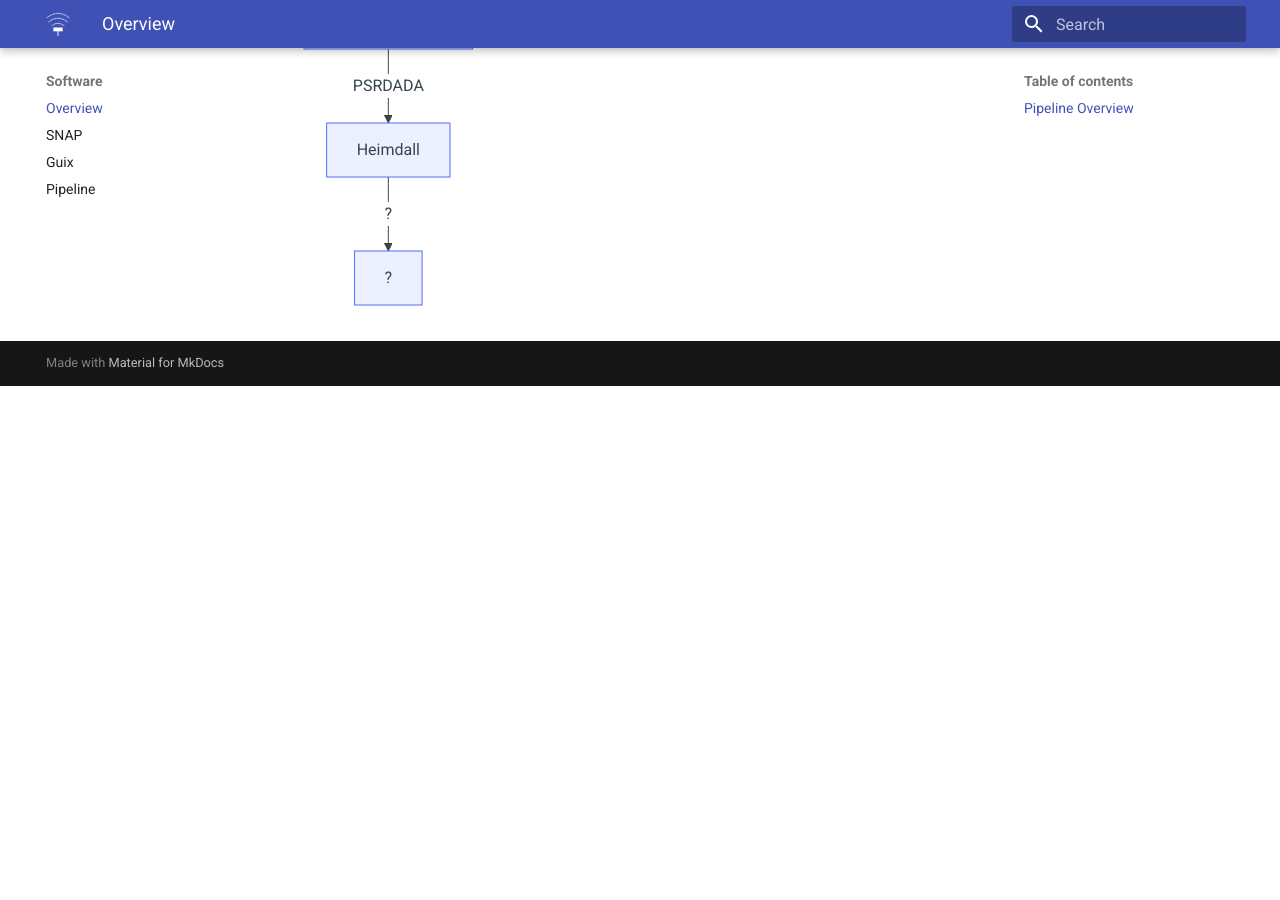
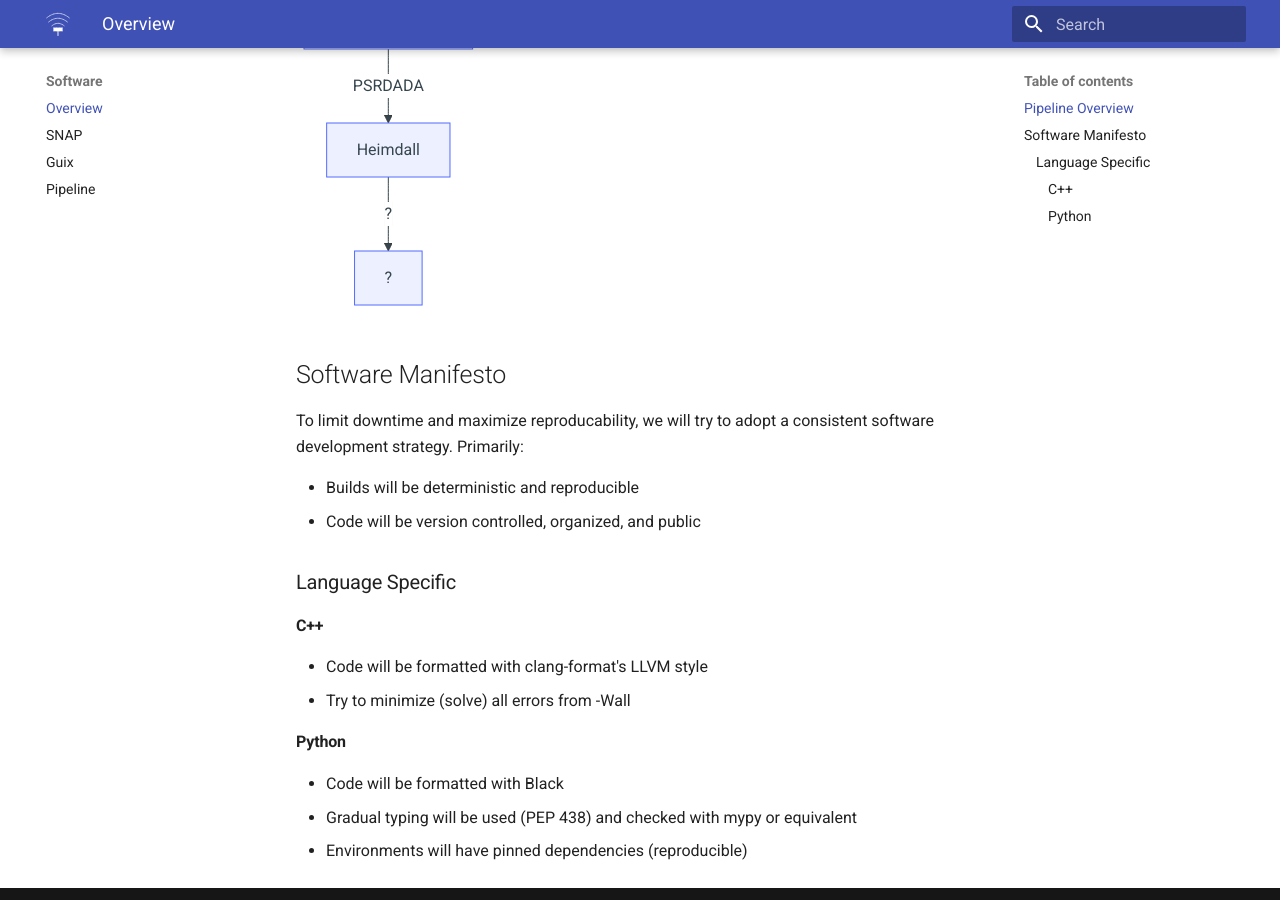
Before and after one commit to courtneyjkeeler/grex-telescope.github.io, an MkDocs documentation site: the page built from docs/software/overview.md, in a window 1280 px wide and 900 px high, scrolled down 691 px. Built offline with MkDocs 1.6.1 and Material for MkDocs 9.7.7, drawn with Linux system fonts in a browser that asks for light colours; before the commit the page ends 1077 px from its top, so only the background shows below that.

Commit message:
Add software manifesto

````diff
--- a/docs/software/overview.md
+++ b/docs/software/overview.md
@@ -21,3 +21,23 @@ flowchart TD
     B -->|PSRDADA| C[Heimdall]
     C -->|"?"| D["?"]
 ```
+
+## Software Manifesto
+
+To limit downtime and maximize reproducability, we will try to adopt a consistent software development strategy. Primarily:
+
+* Builds will be deterministic and reproducible
+* Code will be version controlled, organized, and public
+
+### Language Specific
+
+#### C++
+
+* Code will be formatted with clang-format's LLVM style
+* Try to minimize (solve) all errors from -Wall
+
+#### Python
+
+* Code will be formatted with Black
+* Gradual typing will be used (PEP 438) and checked with mypy or equivalent
+* Environments will have pinned dependencies (reproducible)
````
